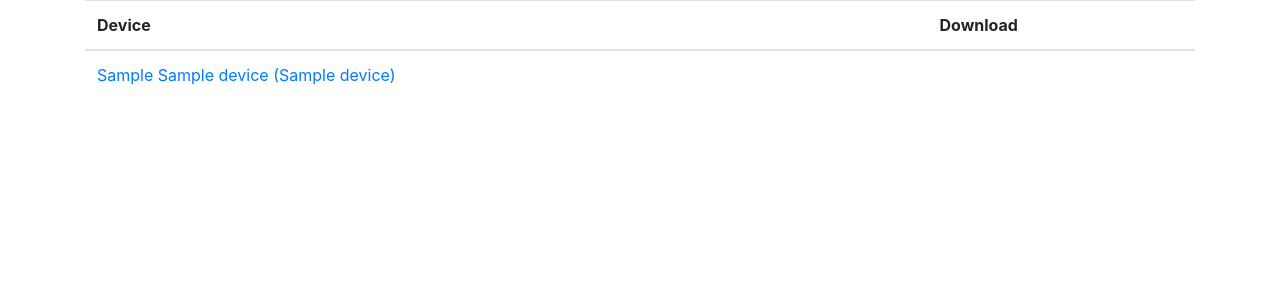
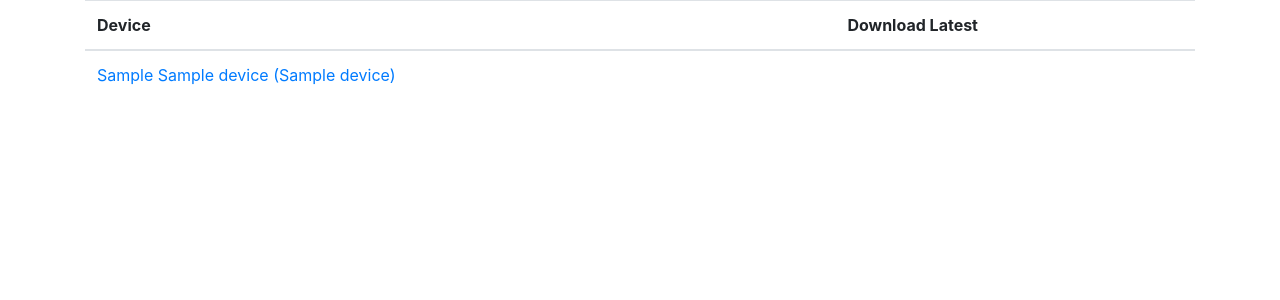
Before and after one commit to shipperstack/shipper, a Django app: page / in a window 1280 px wide. Shown: the part 56-356 px from the top of the page. Run offline with Django 3.2, Linux system fonts and the light colour scheme; tables that the repository leaves empty hold one stand-in row (values such as "Sample post"); parts of the project's set-up code (start-up, migrations or seed data) failed here and were passed over; some libraries are stand-ins or nearby versions.

Commit message:
shipper: templates: clarify download latest build

```diff
--- a/shipper/templates/shipper/downloads.html
+++ b/shipper/templates/shipper/downloads.html
@@ -7,7 +7,7 @@
         <thead>
         <tr>
             <th scope="col">Device</th>
-            <th scope="col">Download</th>
+            <th scope="col">Download Latest</th>
         </tr>
         </thead>
         <tbody>
```
